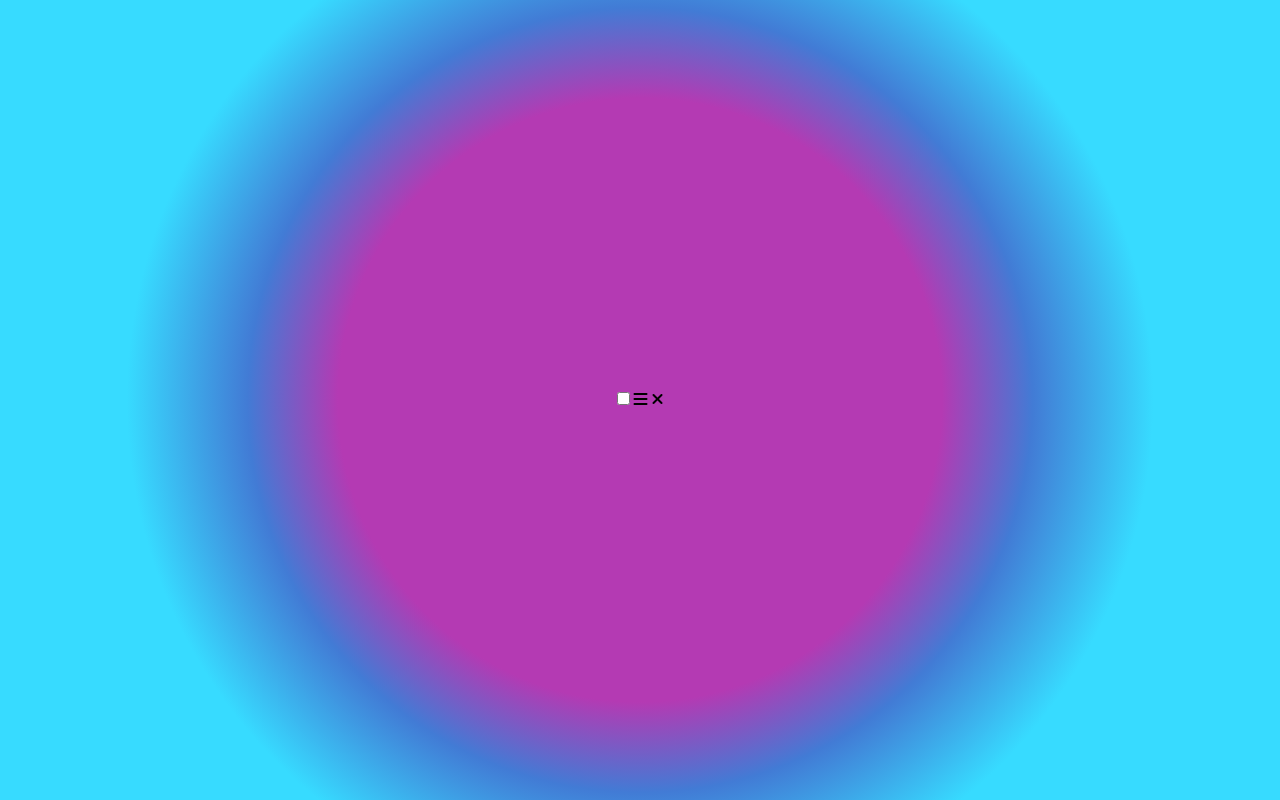
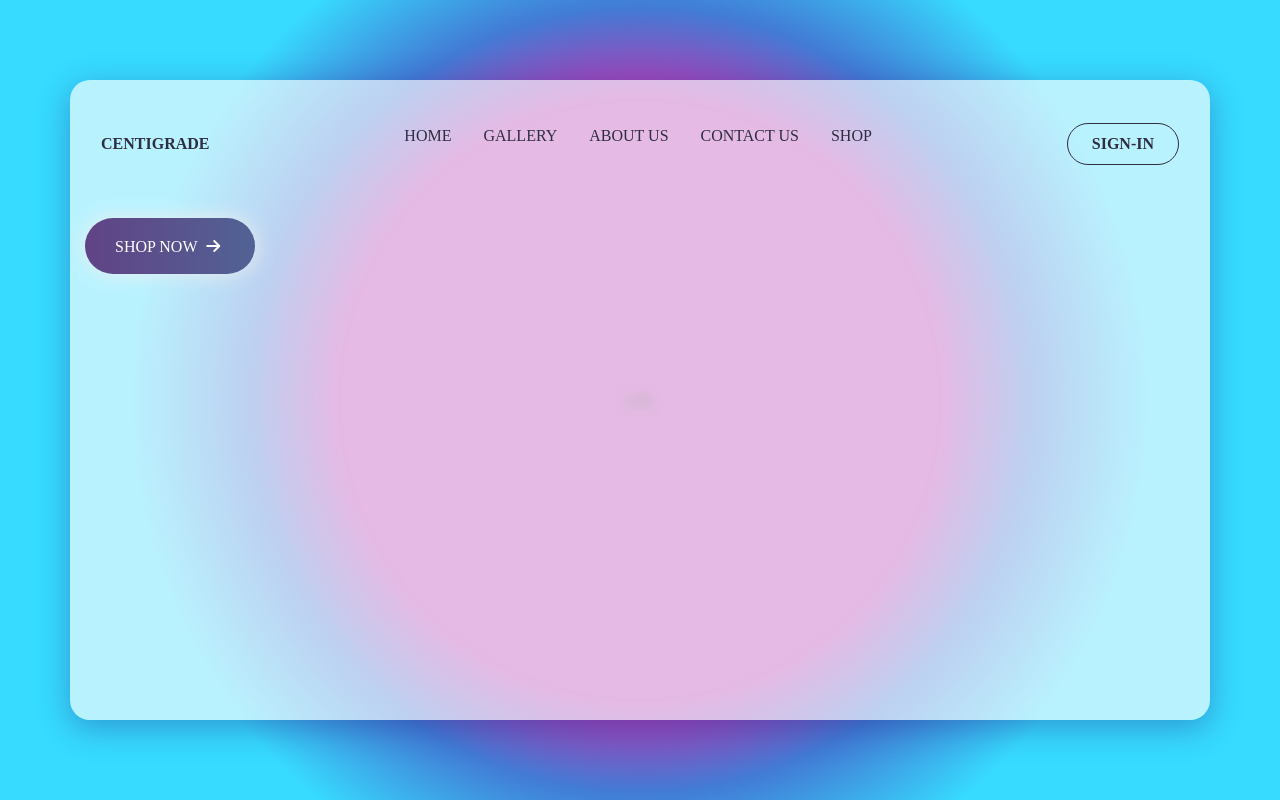
Before and after one commit to Dharundds/Hachathon, a plain HTML site: page index.html in a window 1280 px wide. Drawn offline with nearby package versions, Linux system fonts and the light colour scheme.

Commit message:
Update index.html

```diff
--- a/index.html
+++ b/index.html
@@ -8,18 +8,32 @@
     <link rel="preconnect" href="https://fonts.gstatic.com">
     <link href="https://fonts.googleapis.com/css2?family=Poppins&display=swap" rel="stylesheet">
     <link rel="stylesheet" type = "text/css" href = "index.css"/>
-    <script src="index.js"></script>
+    <script src="https://kit.fontawesome.com/a076d05399.js"></script>
+    <link rel="stylesheet" href="https://stackpath.bootstrapcdn.com/bootstrap/4.3.1/css/bootstrap.min.css" integrity="sha384-ggOyR0iXCbMQv3Xipma34MD+dH/1fQ784/j6cY/iJTQUOhcWr7x9JvoRxT2MZw1T" crossorigin="anonymous">
 </head>
 <body>
-    <div>
-        <input type="checkbox" id="check" >
-        <label for="check">
-            <i class="fas fa-bars" id="btn"></i>
-            <i class="fas fa-times" id="cancel"></i>
-        </label>
-        <nav class="side-bar">
 
-        </nav>
-    </div>
+        <span class="glass">Lol</span>
+        <div class="container">
+            <div class="navbar">
+                <a href="#" class="logo">Centigrade</a>
+                <ul class="list">
+                    <li><a href="#">Home</a></li>
+                    <li><a href="#">Gallery</a></li>
+                    <li><a href="#">About us</a></li>
+                    <li><a href="#">Contact us</a></li>
+                    <li><a href="#">shop</a></li>
+                </ul>
+                <a href="#" class="button">Sign-In</a>
+            </div>
+            <div class="content">
+                <div class="button-box">
+                    <a href="#">shop now <i class="icon fas fa-arrow-right"></i></a>
+                </div>
+
+            </div>
+        </div>
+
+
 </body>
 </html>
```
